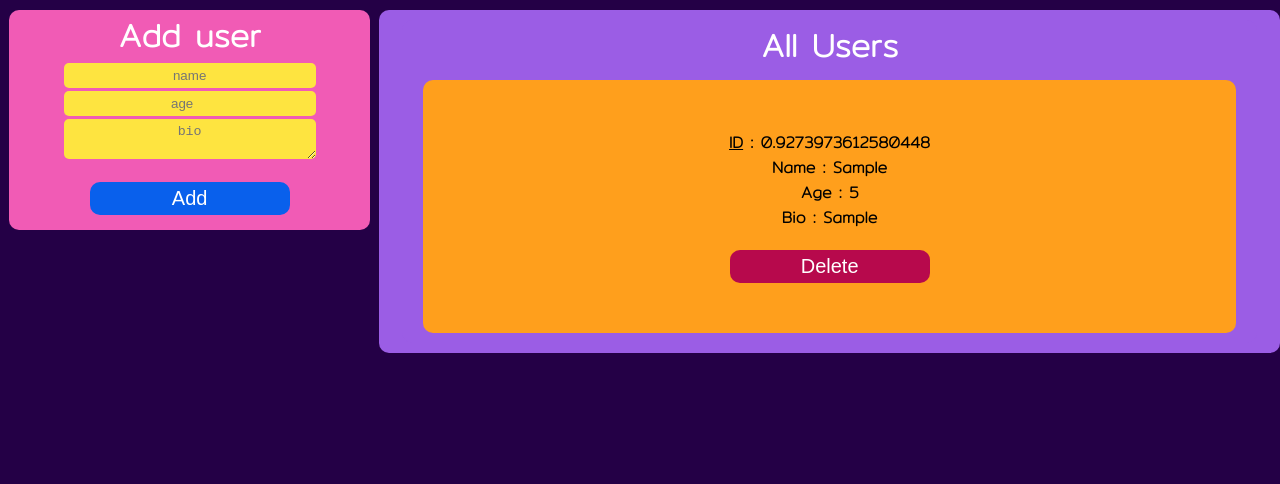
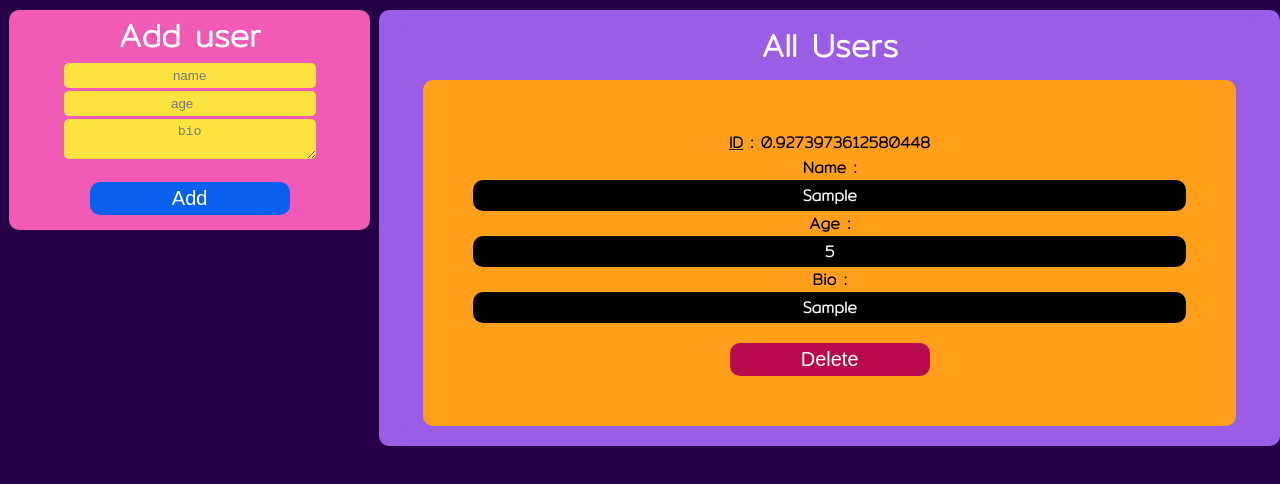
Before and after one commit to pooulad/add-user-context-api, a React (Create React App) app: page / in a window 1280 px wide. Both pictures are taken after typing "Sample", "5", "Sample" into the empty fields and a click on the button "Add". Shown: the top 484 px of the page. Built offline with nearby package versions, Linux system fonts and the light colour scheme.

Commit message:
user.css updated

```diff
--- a/src/components/User.css
+++ b/src/components/User.css
@@ -32,3 +32,27 @@
 .idSpan{
   text-decoration: underline;
 }
+.bioDiv{
+  background-color: black;
+  border-radius: 10px;
+  padding: 3px;
+  color: white;
+  width: 100% !important;
+  overflow: auto;
+}
+.ageDiv{
+  background-color: black;
+  border-radius: 10px;
+  padding: 3px;
+  color: white;
+width: 100% !important;
+overflow: auto;
+}
+.nameDiv{
+  background-color: black;
+  border-radius: 10px;
+  padding: 3px;
+  color: white;
+width: 100% !important;
+overflow: auto;
+}
--- a/src/components/User.js
+++ b/src/components/User.js
@@ -11,9 +11,9 @@ const User = ({user}) => {
     return(
         <div className="user">
             <div><span className="idSpan">ID</span> : {user.id}</div>
-            <div>Name : {user.name}</div>
-            <div>Age : {user.age}</div>
-            <div>Bio : {user.bio}</div>
+            Name : <div className="nameDiv">{user.name}</div>
+            Age : <div className="ageDiv">{user.age}</div>
+            Bio : <div className="bioDiv">{user.bio}</div>
             <button className="deleteBtn" onClick={deleteHandler}>Delete</button>
         </div>
     )
```
